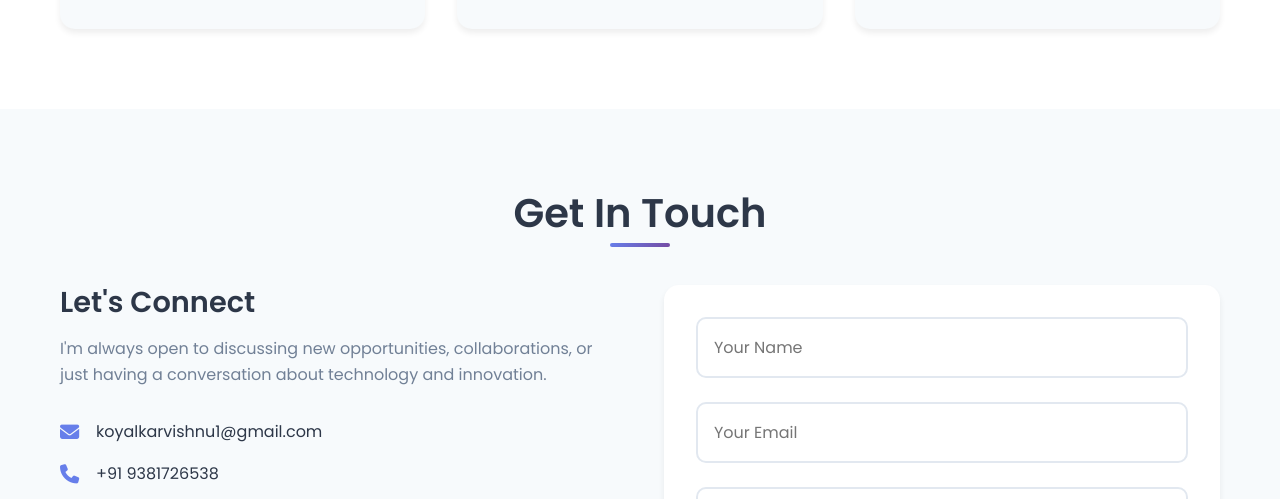
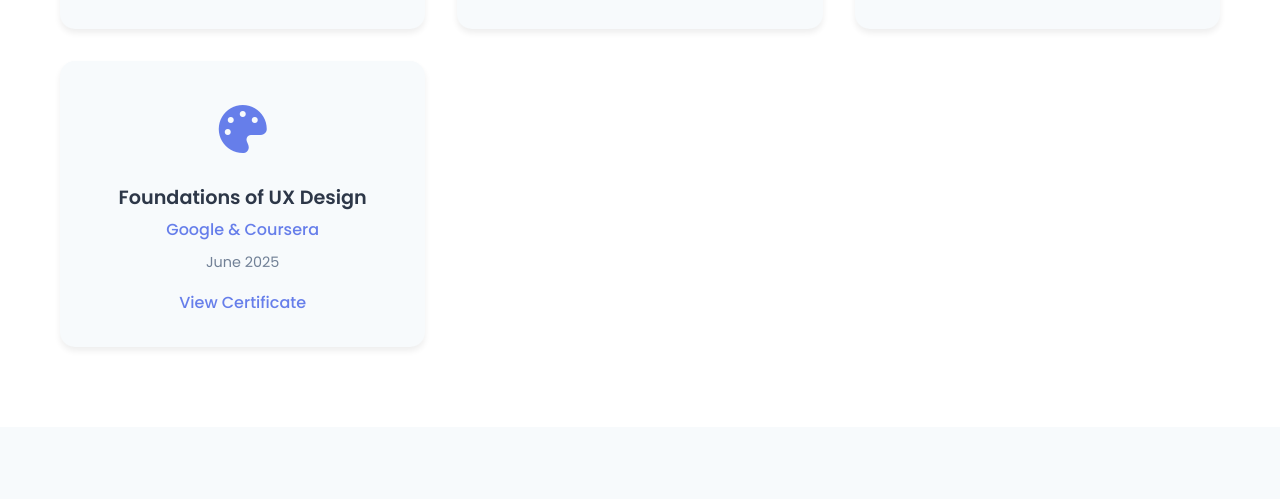
Before and after one commit to Vishnukoyalkar/myportfolio, a plain HTML site: page index.html in a window 1280 px wide. Shown: the part 5747-6246 px from the top of the page. Drawn offline with Linux system fonts and the light colour scheme.

Commit message:
Update index.html

```diff
--- a/index.html
+++ b/index.html
@@ -427,18 +427,18 @@
                     </div>
                 </div>
 
-                <!-- <div class="certification-card">
+                <div class="certification-card">
                     <div class="certification-icon">
                         <i class="fas fa-palette"></i>
                     </div>
                     <div class="certification-content">
-                        <h3>UX Design</h3>
-                        <p class="certification-issuer">Your Certification Provider</p>
-                        <p class="certification-date">Month Year</p>
+                        <h3>Foundations of UX Design</h3>
+                        <p class="certification-issuer">Google & Coursera</p>
+                        <p class="certification-date">June 2025</p>
                         <a href="Certifications/Foundations of UX Desing by Google.pdf" class="certification-link"
                             target="_blank">View Certificate</a>
                     </div>
-                </div> -->
+                </div>
 
             </div>
         </div>
```
